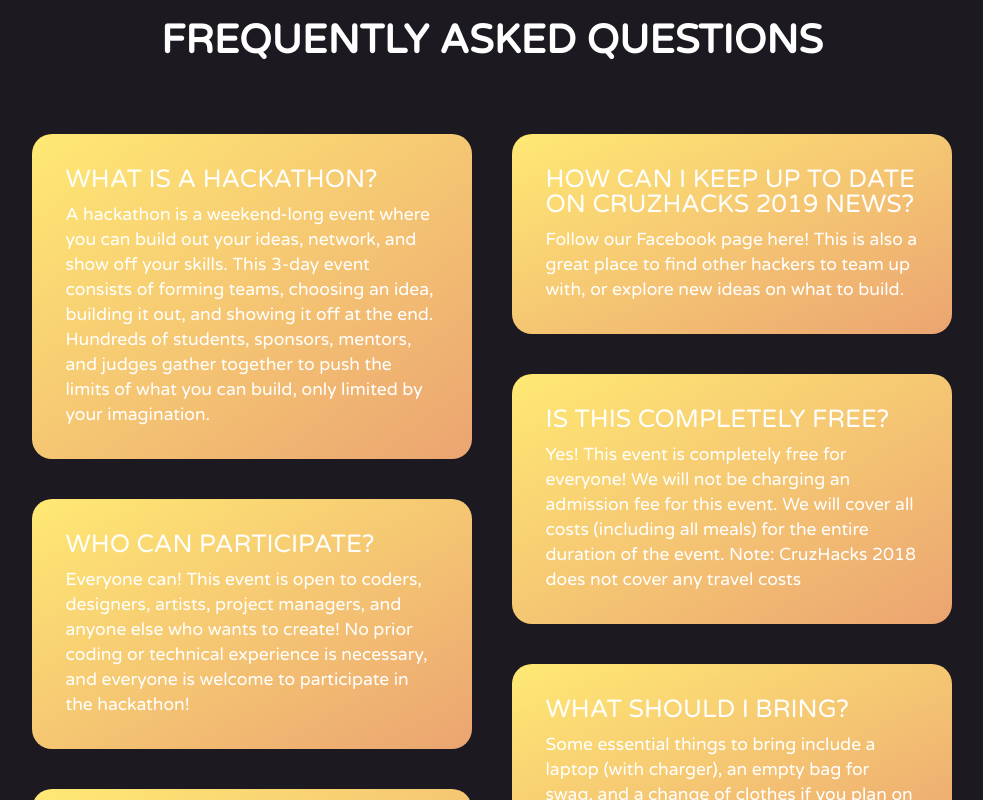
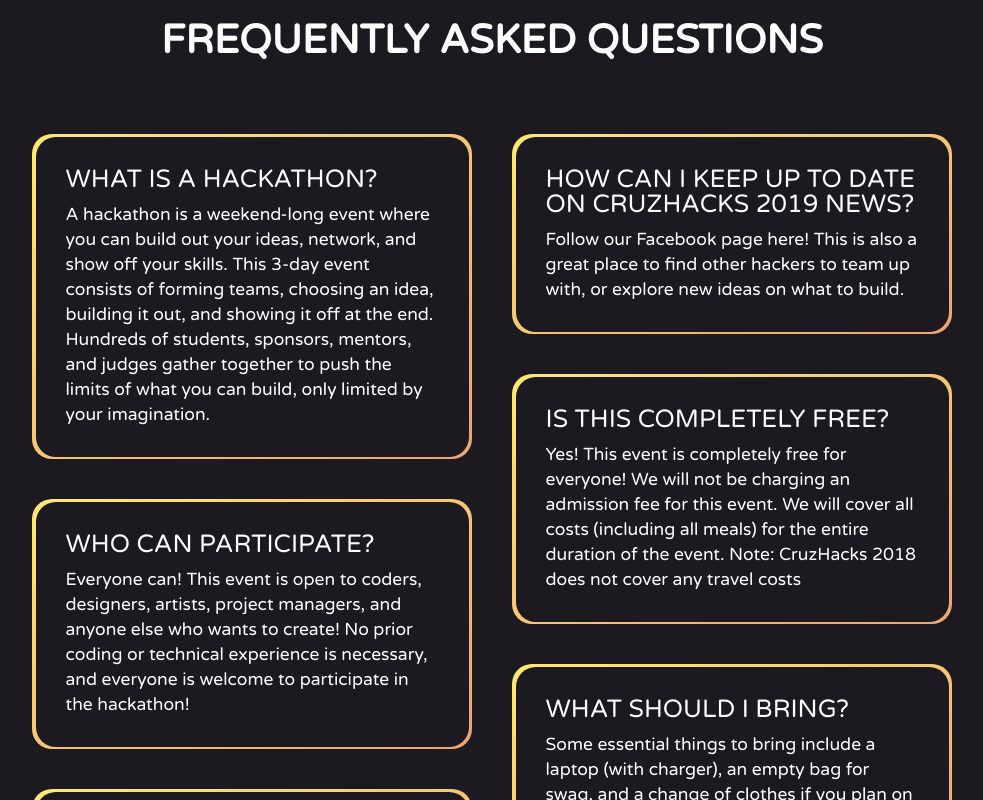
Before and after one commit to themichaelyang/cruzhacks-react, a React (Create React App) app: page / in a window 1280 px wide. Shown: the part 3920-4720 px from the top of the page, without its empty margins (148-1131 px from the left). Built offline with nearby package versions, Linux system fonts and the light colour scheme.

Commit message:
Fixed FAQ background color

```diff
--- a/src/styles/css/base.css
+++ b/src/styles/css/base.css
@@ -231,6 +231,7 @@
   line-height: 2.5rem;
   color: white;
   text-align: left;
+  background-color: #1C1921;
   border-radius: 20px; }
   .question__title {
     font-size: 2.5rem;
--- a/src/styles/sass/components/_faq.sass
+++ b/src/styles/sass/components/_faq.sass
@@ -26,6 +26,7 @@
   line-height: 2.5rem
   color: white
   text-align: left
+  background-color: $color-bg
   border-radius: 20px
   &__title
     font-size: 2.5rem
```
Also changed, not shown: 2 other files (tests, documents, lock files or other folders).
